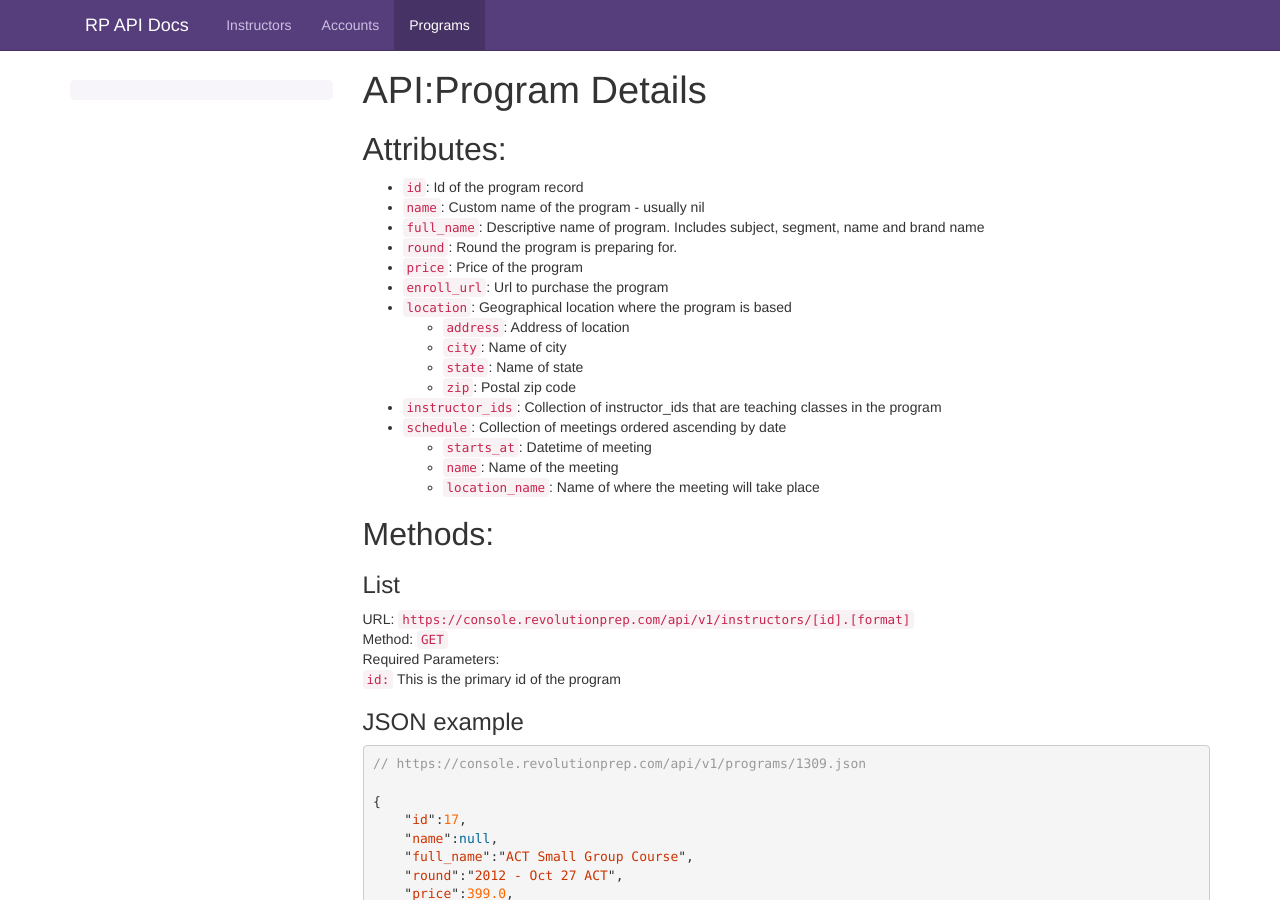
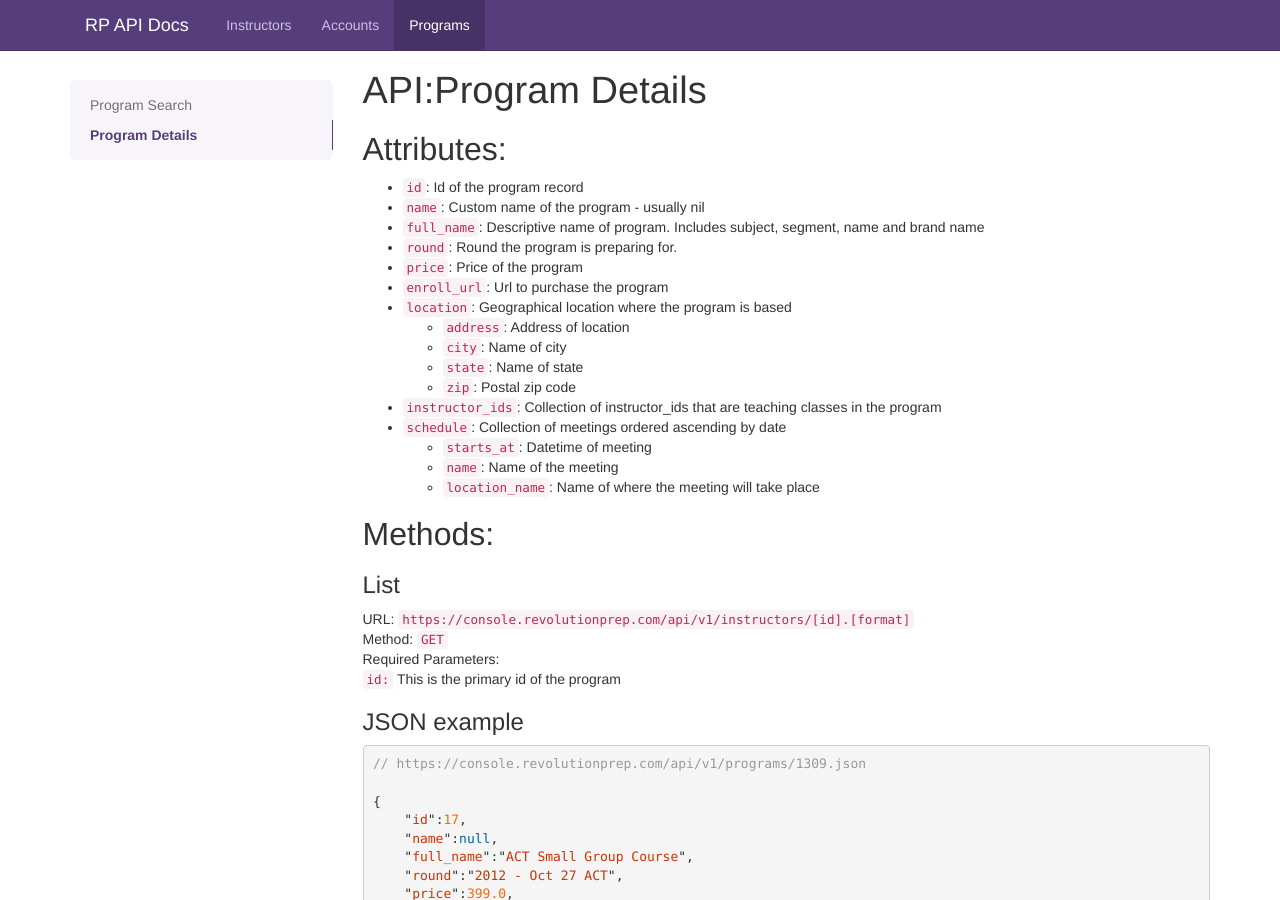
Before and after one commit to RevolutionPrep/RevolutionPrep.github.io, a Jekyll site: the page built from programs.html, in a window 1280 px wide and 900 px high. Built offline with Jekyll 4.4.1, drawn with Linux system fonts in a browser that asks for light colours; Markdown is read by kramdown in place of the engine named in the settings; comment, search, counter and statistics services are not loaded.

Commit message:
Fix navigation to programs docs

```diff
--- a/_includes/nav-main.html
+++ b/_includes/nav-main.html
@@ -18,7 +18,7 @@
           <a href="{{ page.base_url }}accounts">Accounts</a>
         </li>
         <li{% if page.slug == "programs" %} class="active"{% endif %}>
-          <a href="{{ page.base_url }}accounts">Programs</a>
+          <a href="{{ page.base_url }}programs">Programs</a>
         </li>
       </ul>
     </nav>
--- a/_layouts/docs.html
+++ b/_layouts/docs.html
@@ -20,6 +20,8 @@
                 {% include nav-instructors.html %}
               {% elsif page.slug == "accounts" %}
                 {% include nav-accounts.html %}
+              {% elsif page.slug == "programs" %}
+                {% include nav-programs.html %}
               {% endif %}
             </ul>
           </aside>
```
